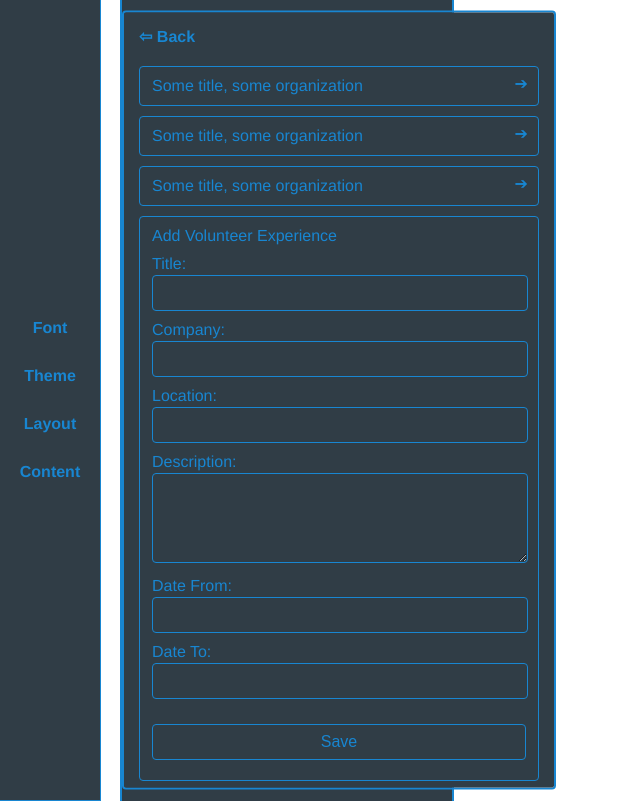
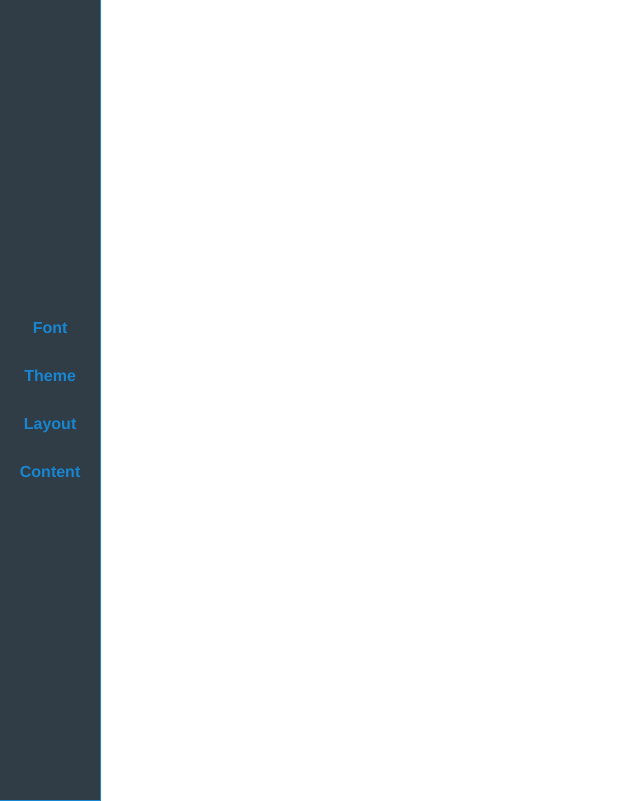
Before and after one commit to sagnikpaul28/resume-builder, a Vue app: page /editor in a window 1280 px wide. Shown: the whole page, without its empty margins (0-640 px from the left). Built offline with nearby package versions, Linux system fonts and the light colour scheme; a web font is replaced by a local one.

Commit message:
Integrated flow of Navbar with Vuex

```diff
--- a/src/components/ContentEditor.vue
+++ b/src/components/ContentEditor.vue
@@ -1,25 +1,26 @@
 <template>
     <div class="content-editor">
-        <ContentEditorDetails />
-        <div class="item">Basics</div>
-        <div class="item">Social</div>
-        <div class="item">Intro</div>
-        <div class="item">Skills</div>
-        <div class="item">Achievements</div>
-        <div class="item">Conferences</div>
-        <div class="item">Courses</div>
-        <div class="item">Soft Skills</div>
-        <div class="item">Technical Skills</div>
-        <div class="item">Education</div>
-        <div class="item">Volunteer Experience</div>
-        <div class="item">Publications</div>
-        <div class="item">References</div>
-        <div class="item">Languages</div>
-        <div class="item">Interests</div>
-        <div class="item">Certifications</div>
-        <div class="item">Awards</div>
-        <div class="item">Work Experience</div>
-        <div class="item">Projects</div>
+        <ContentEditorDetails v-if="showEditDetails" />
+        <div class="item" @click="showContentEditor('basics')">Basics</div>
+        <div class="item" @click="showContentEditor('social')">Social</div>
+        <div class="item" @click="showContentEditor('intro')">Intro</div>
+        <div class="item" @click="showContentEditor('skills')">Skills</div>
+        <div class="item" @click="showContentEditor('achievements')">Achievements</div>
+        <div class="item" @click="showContentEditor('conferences')">Conferences</div>
+        <div class="item" @click="showContentEditor('courses')">Courses</div>
+        <div class="item" @click="showContentEditor('softSkills')">Soft Skills</div>
+        <div class="item" @click="showContentEditor('technicalSkills')">Technical Skills</div>
+        <div class="item" @click="showContentEditor('education')">Education</div>
+        <div class="item" @click="showContentEditor('volunteer')">Volunteer Experience</div>
+        <div class="item" @click="showContentEditor('publications')">Publications</div>
+        <div class="item" @click="showContentEditor('references')">References</div>
+        <div class="item" @click="showContentEditor('languages')">Languages</div>
+        <div class="item" @click="showContentEditor('interests')">Interests</div>
+        <div class="item" @click="showContentEditor('certifications')">Certifications</div>
+        <div class="item" @click="showContentEditor('awards')">Awards</div>
+        <div class="item" @click="showContentEditor('work')">Work Experience</div>
+        <div class="item" @click="showContentEditor('projects')">Projects</div>
+        {{showEditDetails}}
     </div>
 </template>
 
@@ -28,13 +29,18 @@ import ContentEditorDetails from './ContentEditorDetails';
 
 export default {
     name: "ContentEditor",
-    data() {
-        return {
-            contentEditorSelected: null
+    computed: {
+        showEditDetails() {
+            return this.$store.state.showEditDetails
         }
     },
     components: {
         ContentEditorDetails
+    },
+    methods: {
+        showContentEditor(type) {
+            this.$store.dispatch('showContentEditor', type);
+        }
     }
 }
 </script>
--- a/src/components/ContentEditorDetails.vue
+++ b/src/components/ContentEditorDetails.vue
@@ -105,17 +105,8 @@ export default {
         ContentEditorDetailsProjects
     },
     computed: {
-        data() {
-            return this.$store.state.data
-        },
         showEditDetails() {
             return this.$store.state.showEditDetails
-        },
-        editFields() {
-            return this.$store.state.editFields
-        },
-        newFields() {
-            return this.$store.state.newFields
         }
     },
     methods: {
--- a/src/components/Navbar.vue
+++ b/src/components/Navbar.vue
@@ -1,17 +1,22 @@
 <template>
     <div class="navbar">
         <ul>
-            <li>Font</li>
-            <li>Theme</li>
-            <li>Layout</li>
-            <li>Content</li>
+            <li @click="onClicked('font')">Font</li>
+            <li @click="onClicked('theme')">Theme</li>
+            <li @click="onClicked('layout')">Layout</li>
+            <li @click="onClicked('content')">Content</li>
         </ul>
     </div>
 </template>
 
 <script>
 export default {
-    name: "Navbar"
+    name: "Navbar",
+    methods: {
+        onClicked(item) {
+            this.$store.dispatch('onNavbatItemClicked', item);
+        }
+    }
 }
 </script>
 
--- a/src/store.js
+++ b/src/store.js
@@ -5,7 +5,11 @@ Vue.use(Vuex)
 
 export default new Vuex.Store({
     state: {
-        showEditDetails: 'volunteer',
+        showLayout: false,
+        showThemeColors: false,
+        showFontSelector: false,
+        showContentEditor: false,
+        showEditDetails: null,
         data: {
             name: "Sagnik Paul",
             email: "sagnikpaul2882@gmail.com",
@@ -481,11 +485,43 @@ export default new Vuex.Store({
                 }
                 return item;
             })
+        },
+        onNavbatItemClicked(state, payload) {
+            if (payload === 'font') {
+                state.showLayout = false;
+                state.showThemeColors = false;
+                state.showContentEditor = false;
+                state.showFontSelector = !state.showFontSelector;
+            }else if (payload === 'theme') {
+                state.showLayout = false;
+                state.showFontSelector = false;
+                state.showContentEditor = false;
+                state.showThemeColors = !state.showThemeColors;
+            }else if (payload === 'layout') {
+                state.showThemeColors = false;
+                state.showFontSelector = false;
+                state.showContentEditor = false;
+                state.showLayout = !state.showLayout;
+            }else if (payload === 'content') {
+                state.showThemeColors = false;
+                state.showFontSelector = false;
+                state.showLayout = false;
+                state.showContentEditor = !state.showContentEditor;
+            }
+        },
+        showContentEditor(state, payload) {
+            state.showEditDetails = payload;
         }
     },
     actions: {
         expandAccordion(context, payload) {
             context.commit('expandAccordion', payload);
+        },
+        onNavbatItemClicked(context, payload) {
+            context.commit('onNavbatItemClicked', payload);
+        },
+        showContentEditor(context, payload) {
+            context.commit('showContentEditor', payload);
         }
     }
 })
--- a/src/views/Editor.vue
+++ b/src/views/Editor.vue
@@ -26,12 +26,18 @@ export default {
         ContentEditor,
         Navbar
     },
-    data() {
-        return {
-            showLayout: false,
-            showThemeColors: false,
-            showFontSelector: false,
-            showContentEditor: true
+    computed: {
+        showLayout() {
+            return this.$store.state.showLayout
+        },
+        showThemeColors() {
+            return this.$store.state.showThemeColors
+        },
+        showFontSelector() {
+            return this.$store.state.showFontSelector
+        },
+        showContentEditor() {
+            return this.$store.state.showContentEditor
         }
     }
 }
```
